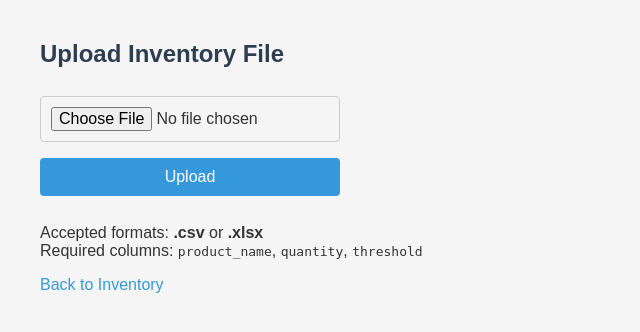
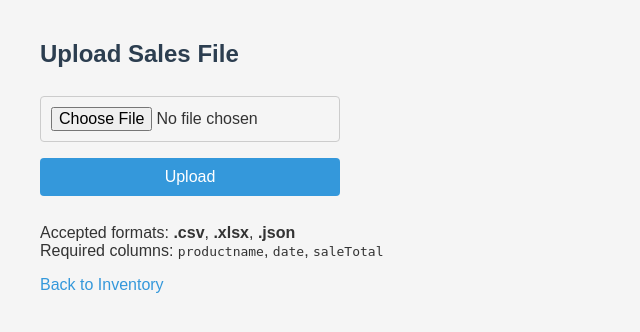
Before and after one commit to Dirkhart1/CS-362, a Flask app: page /upload in a window 1280 px wide. Shown: the top 332 px of the page, without its empty margins (0-640 px from the left). Run offline with Flask 3, Linux system fonts and the light colour scheme; the visitor is signed in with stand-in values (Sample User, id 1).

Commit message:
Added sales file upload, added inventory delete, added auto threshold

```diff
--- a/app.py
+++ b/app.py
@@ -1,27 +1,25 @@
-# app.py
 from flask import Flask, render_template, request, redirect, session, flash
 from auth import register_user, login_user, logout_user, is_logged_in, get_current_user
-from inventory import add_product, get_inventory
-from file_handler import allowed_file, process_inventory_file
+from inventory import add_product, get_inventory, delete_product
+from file_handler import allowed_sales_file, process_sales_file
 from restocking import get_low_stock_items, restock_item, alert_user_on_low_stock
 from database import init_db
 from dotenv import load_dotenv
 import os
+import json
+import math
 
 # Setup
 load_dotenv()
 app = Flask(__name__)
 app.secret_key = 'your_secret_key_here'  # Replace in production
 
-# Upload config
 UPLOAD_FOLDER = 'uploads'
 os.makedirs(UPLOAD_FOLDER, exist_ok=True)
 app.config['UPLOAD_FOLDER'] = UPLOAD_FOLDER
 
 # Initialize database
 init_db()
-
-# ---------- AUTH ROUTES ----------
 
 @app.route('/')
 def index():
@@ -54,8 +52,6 @@ def logout():
     logout_user()
     return redirect('/login')
 
-# ---------- INVENTORY ROUTE ----------
-
 @app.route('/inventory', methods=['GET', 'POST'])
 def inventory():
     user_id = get_current_user()
@@ -72,11 +68,21 @@ def inventory():
         flash("Product added.")
         return redirect('/inventory')
 
-    alert_user_on_low_stock(user_id)  # Optional: trigger email alerts
+    alert_user_on_low_stock(user_id)
     items = get_inventory(user_id)
     return render_template('inventory.html', items=items)
 
-# ---------- UPLOAD ROUTE ----------
+@app.route('/delete', methods=['POST'])
+def delete():
+    user_id = get_current_user()
+    if not user_id:
+        return redirect('/login')
+
+    product_id = request.form.get('product_id')
+    if product_id:
+        delete_product(product_id, user_id)
+        flash("Product deleted.")
+    return redirect('/inventory')
 
 @app.route('/upload', methods=['GET', 'POST'])
 def upload():
@@ -86,17 +92,36 @@ def upload():
 
     if request.method == 'POST':
         file = request.files.get('file')
-        if file and allowed_file(file.filename):
+        if file and allowed_sales_file(file.filename):
             filepath = os.path.join(app.config['UPLOAD_FOLDER'], file.filename)
             file.save(filepath)
-            success, msg = process_inventory_file(filepath, user_id)
-            flash(msg)
-            alert_user_on_low_stock(user_id)  # Optional: trigger email alerts
-            return redirect('/inventory')
-        flash("Invalid file type. Please upload a .csv or .xlsx.")
+            success, msg, data = process_sales_file(filepath)
+            if success:
+                flash(msg)
+                return render_template('confirm_sales.html', products=data['products'])
+            else:
+                flash(msg)
+                return redirect('/upload')
+        flash("Invalid file type. Please upload .csv, .xlsx, or .json")
     return render_template('upload.html')
 
-# ---------- RESTOCK ROUTE ----------
+@app.route('/confirm', methods=['POST'])
+def confirm():
+    user_id = get_current_user()
+    if not user_id:
+        return redirect('/login')
+
+    num_products = len([key for key in request.form.keys() if key.startswith('product_name_')])
+
+    for i in range(num_products):
+        name = request.form[f'product_name_{i}']
+        quantity = int(request.form[f'quantity_{i}'])
+        sale_total = float(request.form[f'sale_total_{i}'])
+        threshold = math.ceil(sale_total * 0.25)
+        add_product(user_id, name, quantity, threshold)
+
+    flash("Products successfully added to inventory.")
+    return redirect('/inventory')
 
 @app.route('/restock', methods=['GET', 'POST'])
 def restock():
@@ -113,7 +138,5 @@ def restock():
     items = get_low_stock_items(user_id)
     return render_template('restock.html', items=items)
 
-# ---------- START SERVER ----------
-
 if __name__ == '__main__':
     app.run(debug=True)
--- a/file_handler.py
+++ b/file_handler.py
@@ -1,37 +1,54 @@
-# file_handler.py
+import os
 import pandas as pd
-from inventory import add_product
+import json
+from flask import flash
 
-# Allow only .csv and .xlsx files
-ALLOWED_EXTENSIONS = {'xlsx', 'csv'}
+# Allowed file types
+ALLOWED_SALES_EXTENSIONS = {'csv', 'xlsx', 'json'}
 
-def allowed_file(filename):
-    return '.' in filename and filename.rsplit('.', 1)[1].lower() in ALLOWED_EXTENSIONS
+def allowed_sales_file(filename):
+    return '.' in filename and filename.rsplit('.', 1)[1].lower() in ALLOWED_SALES_EXTENSIONS
 
-# Parse and process uploaded file into user's inventory
-def process_inventory_file(filepath, user_id):
+def process_sales_file(filepath):
     try:
-        # Load file depending on extension
-        if filepath.endswith('.csv'):
+        extension = filepath.rsplit('.', 1)[1].lower()
+
+        if extension == 'csv':
             df = pd.read_csv(filepath)
+        elif extension == 'xlsx':
+            df = pd.read_excel(filepath)
+        elif extension == 'json':
+            with open(filepath, 'r') as f:
+                data = json.load(f)
+                if 'products' in data:
+                    return True, "Upload successful", data
+                else:
+                    return False, "Invalid JSON structure", None
         else:
-            df = pd.read_excel(filepath)
-
-        # Validate required columns
-        required_columns = {'product_name', 'quantity', 'threshold'}
-        if not required_columns.issubset(df.columns.str.lower()):
-            return False, "Missing required columns: product_name, quantity, threshold"
+            return False, "Unsupported file format", None
 
         # Normalize columns
         df.columns = df.columns.str.lower()
+        required = {'productname', 'date', 'saletotal'}
+        if not required.issubset(df.columns):
+            return False, "Missing one or more required columns: productname, date, saleTotal", None
 
-        # Insert each row into the database
+        # Build output JSON
+        records = []
         for _, row in df.iterrows():
-            name = str(row['product_name']).strip()
-            quantity = int(row['quantity'])
-            threshold = int(row['threshold'])
-            add_product(user_id, name, quantity, threshold)
+            records.append({
+                'productname': str(row['productname']),
+                'date': str(row['date']),
+                'saleTotal': float(row['saletotal'])
+            })
 
-        return True, "Upload successful"
+        output = { 'products': records }
+
+        # Save to standard location
+        output_path = os.path.join('uploads', 'processed_sales.json')
+        with open(output_path, 'w') as f:
+            json.dump(output, f, indent=4)
+
+        return True, "Sales file successfully processed and converted to JSON", output
     except Exception as e:
-        return False, f"Error processing file: {e}"
+        return False, f"Error processing sales file: {e}", None
--- a/templates/upload.html
+++ b/templates/upload.html
@@ -1,11 +1,11 @@
 <!DOCTYPE html>
 <html>
 <head>
-    <title>Upload Inventory</title>
+    <title>Upload Sales File</title>
     <link rel="stylesheet" href="/static/style.css">
 </head>
 <body>
-    <h2>Upload Inventory File</h2>
+    <h2>Upload Sales File</h2>
 
     {% with messages = get_flashed_messages() %}
       {% if messages %}
@@ -18,12 +18,12 @@
     {% endwith %}
 
     <form method="POST" enctype="multipart/form-data">
-        <input type="file" name="file" accept=".csv,.xlsx" required><br>
+        <input type="file" name="file" accept=".csv,.xlsx,.json" required><br>
         <button type="submit">Upload</button>
     </form>
 
-    <p>Accepted formats: <strong>.csv</strong> or <strong>.xlsx</strong><br>
-       Required columns: <code>product_name</code>, <code>quantity</code>, <code>threshold</code></p>
+    <p>Accepted formats: <strong>.csv</strong>, <strong>.xlsx</strong>, <strong>.json</strong><br>
+       Required columns: <code>productname</code>, <code>date</code>, <code>saleTotal</code></p>
 
     <p><a href="/inventory">Back to Inventory</a></p>
 </body>
```
Also changed, not shown: templates/inventory.html (+8 -1 lines).
